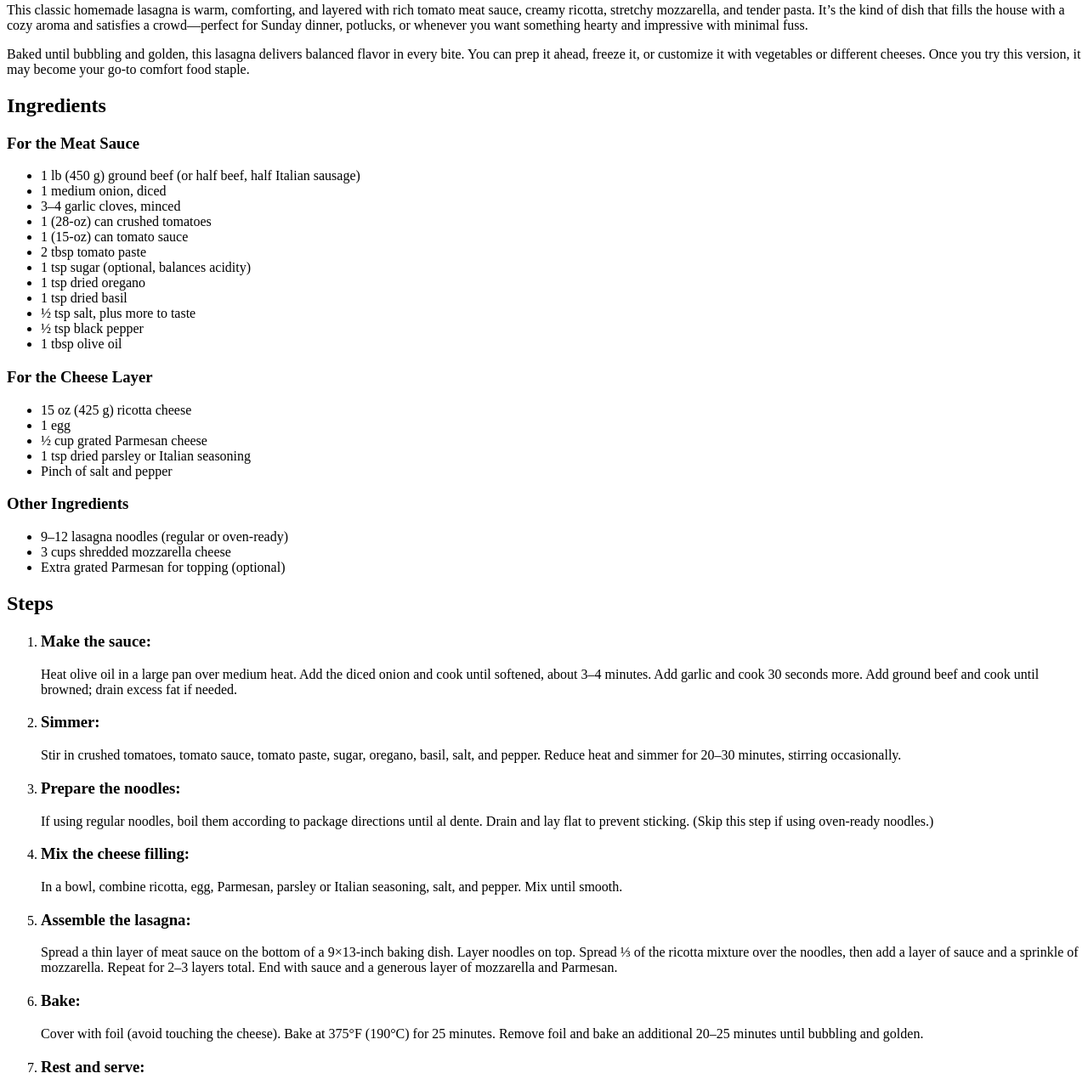
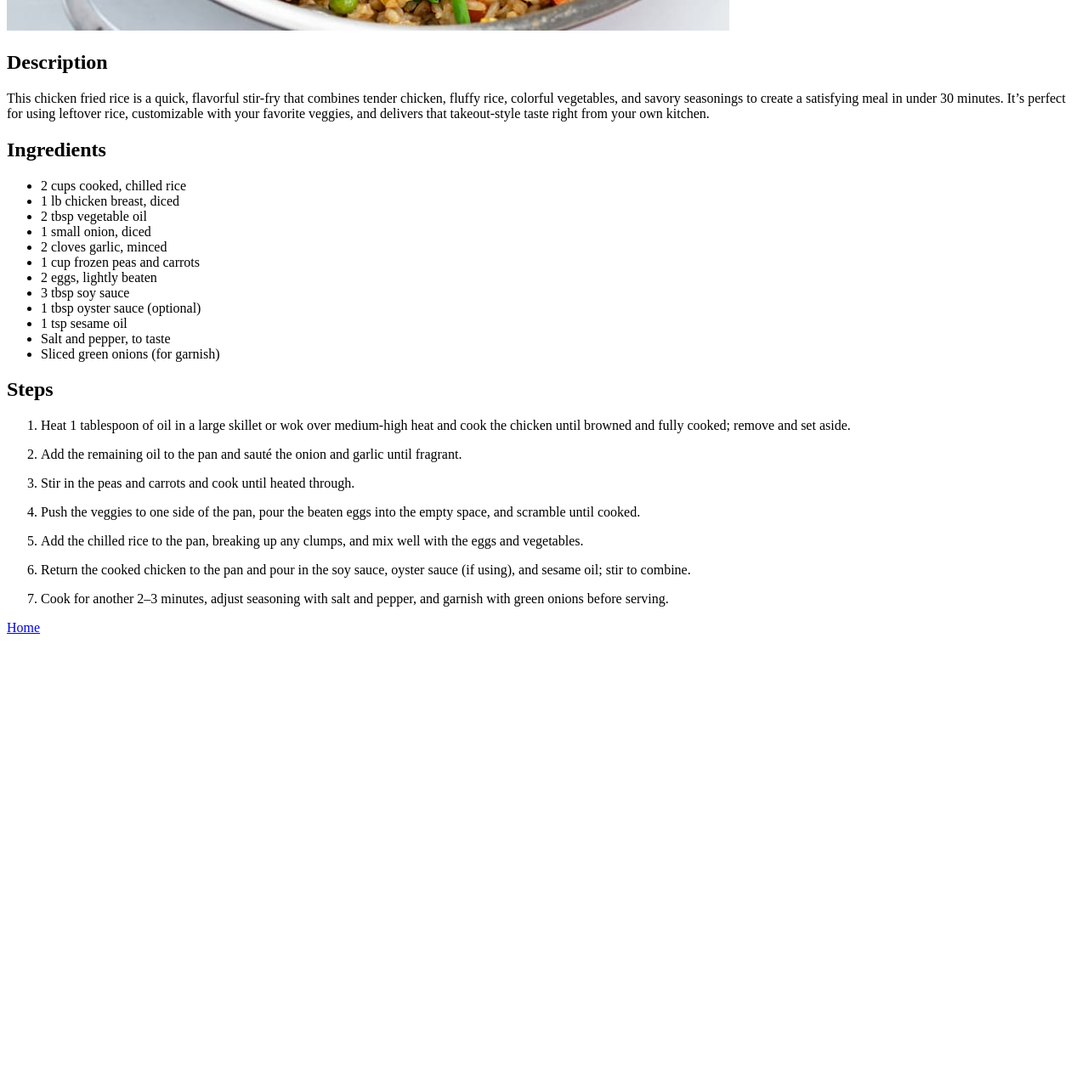
Before and after one commit to Yakamozmw/odin-recipes, a plain HTML site: page recipes/chickenFriedRice.html in a window 1280 px wide. Shown: the part 1001-2271 px from the top of the page at 85% size. After the commit the page ends 1757 px from the top, so only its background shows below. Drawn offline with Linux system fonts and the light colour scheme.

Commit message:
Finished Two new recipes
Added the Content for a chicken katsu curry over rice recipe and finished the chicken fried rice recipe.

```diff
--- a/recipes/chickenFriedRice.html
+++ b/recipes/chickenFriedRice.html
@@ -8,78 +8,49 @@
 
     <body>
         <h1>Chicken Fried Rice</h1>
-        <img src="../images/lasagna.jpg" alt="Close-up Image of Lasagna">
+        <img src="../images/chickenFriedRice.jpg" alt="Close-up Image of Lasagna">
 
         <h2>Description</h2>
-        <p>This classic homemade lasagna is warm, comforting, and layered with rich tomato meat sauce,
-            creamy ricotta, stretchy mozzarella, and tender pasta. It’s the kind of dish that fills the
-            house with a cozy aroma and satisfies a crowd—perfect for Sunday dinner, potlucks, or whenever
-            you want something hearty and impressive with minimal fuss.</p>
-
-        <p>Baked until bubbling and golden, this lasagna delivers balanced flavor in every bite.
-            You can prep it ahead, freeze it, or customize it with vegetables or different cheeses.
-            Once you try this version, it may become your go-to comfort food staple.</p>
+        <p>This chicken fried rice is a quick, flavorful stir-fry that combines tender chicken, fluffy rice, colorful vegetables, and savory seasonings to create a satisfying meal in under 30 minutes. It’s perfect for using leftover rice, customizable with your favorite veggies, and delivers that takeout-style taste right from your own kitchen.</p>
 
         <h2>Ingredients</h2>
-        <h3>For the Meat Sauce</h3>
         <ul>
-            <li>1 lb (450 g) ground beef (or half beef, half Italian sausage)</li>
-            <li>1 medium onion, diced</li>
-            <li>3–4 garlic cloves, minced</li>
-            <li>1 (28-oz) can crushed tomatoes</li>
-            <li>1 (15-oz) can tomato sauce</li>
-            <li>2 tbsp tomato paste</li>
-            <li>1 tsp sugar (optional, balances acidity)</li>
-            <li>1 tsp dried oregano</li>
-            <li>1 tsp dried basil</li>
-            <li>½ tsp salt, plus more to taste</li>
-            <li>½ tsp black pepper</li>
-            <li>1 tbsp olive oil</li>
-        </ul>
-        <h3>For the Cheese Layer</h3>
-        <ul>
-            <li>15 oz (425 g) ricotta cheese</li>
-            <li>1 egg</li>
-            <li>½ cup grated Parmesan cheese</li>
-            <li>1 tsp dried parsley or Italian seasoning</li>
-            <li>Pinch of salt and pepper</li>
-        </ul>
-        <h3>Other Ingredients</h3>
-        <ul>
-            <li>9–12 lasagna noodles (regular or oven-ready)</li>
-            <li>3 cups shredded mozzarella cheese</li>
-            <li>Extra grated Parmesan for topping (optional)</li>
+            <li>2 cups cooked, chilled rice</li>
+            <li>1 lb chicken breast, diced</li>
+            <li>2 tbsp vegetable oil</li>
+            <li>1 small onion, diced</li>
+            <li>2 cloves garlic, minced</li>
+            <li>1 cup frozen peas and carrots</li>
+            <li>2 eggs, lightly beaten</li>
+            <li>3 tbsp soy sauce</li>
+            <li>1 tbsp oyster sauce (optional)</li>
+            <li>1 tsp sesame oil</li>
+            <li>Salt and pepper, to taste</li>
+            <li>Sliced green onions (for garnish)</li>
         </ul>
 
         <h2>Steps</h2>
         <ol>
             <li>
-                <h3>Make the sauce:</h3>
-                <p>Heat olive oil in a large pan over medium heat. Add the diced onion and cook until softened, about 3–4 minutes. Add garlic and cook 30 seconds more. Add ground beef and cook until browned; drain excess fat if needed.</p>
+                <p>Heat 1 tablespoon of oil in a large skillet or wok over medium-high heat and cook the chicken until browned and fully cooked; remove and set aside.</p>
             </li>
             <li>
-                <h3>Simmer:</h3>
-                <p>Stir in crushed tomatoes, tomato sauce, tomato paste, sugar, oregano, basil, salt, and pepper. Reduce heat and simmer for 20–30 minutes, stirring occasionally.</p>
+                <p>Add the remaining oil to the pan and sauté the onion and garlic until fragrant.</p>
             </li>
             <li>
-                <h3>Prepare the noodles:</h3>
-                <p>If using regular noodles, boil them according to package directions until al dente. Drain and lay flat to prevent sticking. (Skip this step if using oven-ready noodles.)</p>
+                <p>Stir in the peas and carrots and cook until heated through.</p>
             </li>
             <li>
-                <h3>Mix the cheese filling:</h3>
-                <p>In a bowl, combine ricotta, egg, Parmesan, parsley or Italian seasoning, salt, and pepper. Mix until smooth.</p>
+                <p>Push the veggies to one side of the pan, pour the beaten eggs into the empty space, and scramble until cooked.</p>
             </li>
             <li>
-                <h3>Assemble the lasagna:</h3>
-                <p>Spread a thin layer of meat sauce on the bottom of a 9×13-inch baking dish. Layer noodles on top. Spread ⅓ of the ricotta mixture over the noodles, then add a layer of sauce and a sprinkle of mozzarella. Repeat for 2–3 layers total. End with sauce and a generous layer of mozzarella and Parmesan.</p>
+                <p>Add the chilled rice to the pan, breaking up any clumps, and mix well with the eggs and vegetables.</p>
             </li>
             <li>
-                <h3>Bake:</h3>
-                <p>Cover with foil (avoid touching the cheese). Bake at 375°F (190°C) for 25 minutes. Remove foil and bake an additional 20–25 minutes until bubbling and golden.</p>
+                <p>Return the cooked chicken to the pan and pour in the soy sauce, oyster sauce (if using), and sesame oil; stir to combine.</p>
             </li>
             <li>
-                <h3>Rest and serve:</h3>
-                <p>Let the lasagna rest for 10–15 minutes before slicing to allow it to set. Serve warm.</p>
+                <p>Cook for another 2–3 minutes, adjust seasoning with salt and pepper, and garnish with green onions before serving.</p>
             </li>
         </ol>
 
```
Also changed, not shown: index.html (+2 -0 lines), recipes/chickenKatsuCurryRice.html (added, +71 -0 lines), images/chickenFriedRice.jpg (added), images/chickenKatsuCurryRice.png (added).
